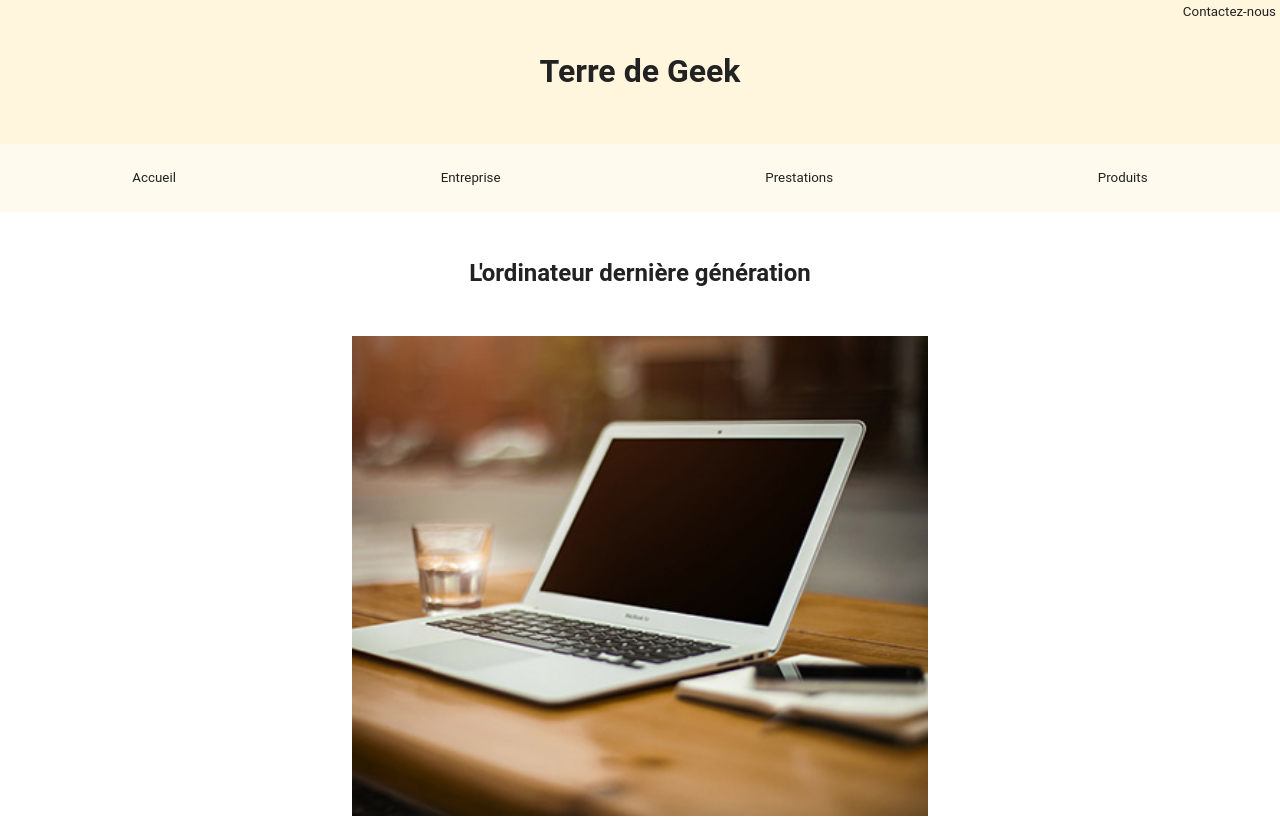
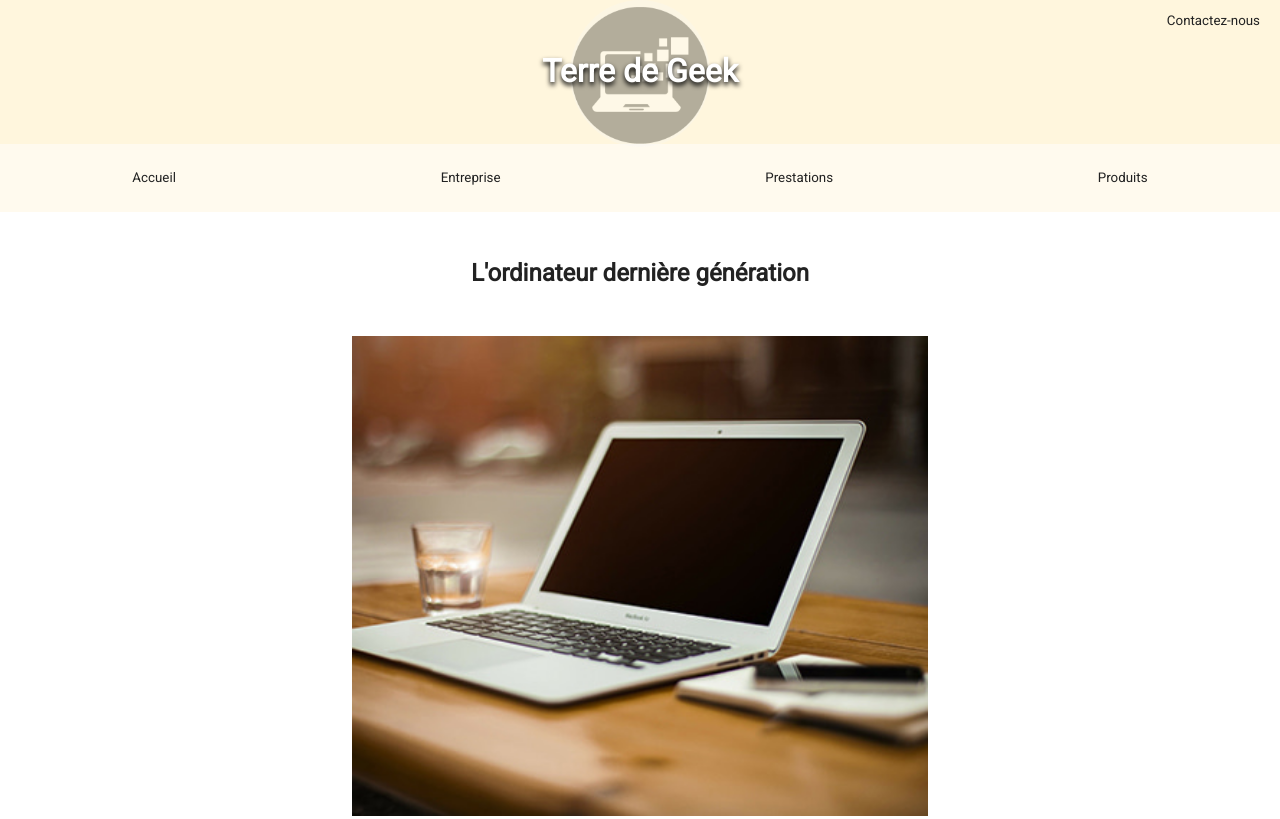
Before and after one commit to HugoDev12/terre_de_geek, a website built with Parcel: page laptop.html in a window 1280 px wide. Shown: the top 819 px of the page. Built offline with nearby package versions, Linux system fonts and the light colour scheme.

Commit message:
final version of terre de geek

```diff
--- a/css/company.css
+++ b/css/company.css
@@ -15,6 +15,10 @@
 iframe {
     width: 100%;
     height: 350px;
+}
+
+img {
+    width: 100%;
 }
 
 a {
@@ -64,6 +68,29 @@ header aside {
     top: 0.3em;
     right: 0.3em;
 }
+
+
+header div figure {
+    width: 140px;
+    position: absolute;
+    left: 90px;
+    right: 90px;
+    top: 0;
+    z-index: 0;
+}
+
+header div figure img {
+    border-radius: 100%;
+    opacity: 0.3;
+}
+
+header div h1 {
+    position: relative;
+    color: white;
+    text-shadow: 0 3px 5px black;
+    z-index: 1;
+}
+
 
 
 nav {
@@ -118,6 +145,11 @@ footer div {
 
 @media screen and (min-width: 720px) {
 
+    header aside {
+        right: 1.5em;
+        top: 1em;
+    }
+
     main div {
         display: flex;
         flex-direction: column;
--- a/css/contact.css
+++ b/css/contact.css
@@ -8,6 +8,10 @@
     font-family: 'Roboto', sans-serif;
 }
 
+
+img {
+    width: 100%;
+}
 
 
 a {
@@ -35,6 +39,28 @@ ul {
 
 
 /* ##################################################    Header    ################################################################## */
+
+
+header div figure {
+    width: 140px;
+    position: absolute;
+    left: 90px;
+    right: 90px;
+    top: 0;
+    z-index: 0;
+}
+
+header div figure img {
+    border-radius: 100%;
+    opacity: 0.3;
+}
+
+header div h1 {
+    position: relative;
+    color: white;
+    text-shadow: 0 3px 5px black;
+    z-index: 1;
+}
 
 header aside {
     font-size: smaller;
@@ -146,6 +172,12 @@ footer div {
 
 
 @media screen and (min-width: 720px) {
+
+    header aside {
+        right: 1.5em;
+        top: 1em;
+    }
+
     footer {
         padding: 0.5em 0;
     }
--- a/css/prestations.css
+++ b/css/prestations.css
@@ -50,6 +50,31 @@ ul li {
 
 /* ###########################################################     Header     ############################################################ */
 
+
+header div figure {
+    width: 140px;
+    position: absolute;
+    left: 90px;
+    right: 90px;
+    top: 0;
+    z-index: 0;
+}
+
+header div figure img {
+    border-radius: 100%;
+    opacity: 0.3;
+}
+
+header div h1 {
+    position: relative;
+    color: white;
+    text-shadow: 0 3px 5px black;
+    z-index: 1;
+}
+
+
+
+
 header aside {
     font-size: smaller;
     position: absolute;
@@ -95,7 +120,7 @@ table {
 
 table, th, td{
     text-align: center;
-    border: 2px ridge rgb(255, 0, 0, 0.3);
+    border: 2px ridge rgb(255, 152, 152, 0.3);
     border-collapse: collapse;
 }
 
@@ -123,6 +148,15 @@ footer div {
 
 /* ###################################################     Media Queries    ################################################### */
 
+@media screen and (min-width: 724px) {
+
+    header aside {
+        right: 1.5em;
+        top: 1em;
+    }
+
+}
+
 @media screen and (min-width: 1024px) {
 
    main div {
--- a/css/products.css
+++ b/css/products.css
@@ -57,6 +57,29 @@ ul li {
 
 /* #####################################################      Body       ############################################################ */
 
+
+header div figure {
+    width: 140px;
+    position: absolute;
+    left: 90px;
+    right: 90px;
+    top: 0;
+    z-index: 0;
+}
+
+header div figure img {
+    border-radius: 100%;
+    opacity: 0.3;
+}
+
+header div h1 {
+    position: relative;
+    color: white;
+    text-shadow: 0 3px 5px black;
+    z-index: 1;
+}
+
+
 header aside {
     font-size: smaller;
     position: absolute;
@@ -106,6 +129,11 @@ footer div {
 
 @media screen and (min-width: 720px) {
 
+    header aside {
+        right: 1.5em;
+        top: 1em;
+    }
+
     main section h2 {
         margin: 2em 0;
         font-size: x-large;
@@ -135,7 +163,7 @@ footer div {
         width: 45%;
     }
 
-    figure {
+    main figure {
         width: 45%;
         height: 60vh;
     }
--- a/css/style.css
+++ b/css/style.css
@@ -41,25 +41,6 @@ h3 {
 }
 
 
-header div figure {
-    width: 120px;
-    position: absolute;
-    left: 100px;
-    right: 100px;
-    top: 15px;
-    z-index: 0;
-}
-
-header div figure img {
-    border-radius: 100%;
-    opacity: 0.5;
-}
-
-header div h1 {
-    position: relative;
-    color: white;
-    z-index: 1;
-}
 
 /* ################################################     Classes and IDs     ################################################ */
 
@@ -109,6 +90,27 @@ header div h1 {
 /* ################################################     Header      ###################################################### */
 
 
+header div figure {
+    width: 140px;
+    position: absolute;
+    left: 90px;
+    right: 90px;
+    top: 0;
+    z-index: 0;
+}
+
+header div figure img {
+    border-radius: 100%;
+    opacity: 0.3;
+}
+
+header div h1 {
+    position: relative;
+    color: white;
+    text-shadow: 0 3px 5px black;
+    z-index: 1;
+}
+
 header aside {
     font-size: smaller;
     position: absolute;
@@ -154,6 +156,12 @@ footer div {
 
 
 @media screen and (min-width: 720px){
+
+    header aside {
+        right: 1.5em;
+        top: 1em;
+    }
+
 
     main figure {
         height: 30vh;
--- a/laptop.html
+++ b/laptop.html
@@ -9,6 +9,9 @@
 
   <link rel="manifest" href="site.webmanifest">
   <link rel="shortcut icon" type="image/png" href="icon.png">
+  <link rel="preconnect" href="https://fonts.googleapis.com">
+  <link rel="preconnect" href="https://fonts.gstatic.com" crossorigin>
+  <link href="https://fonts.googleapis.com/css2?family=Roboto&display=swap" rel="stylesheet">
   <link rel="stylesheet" href="css/all.min.css">
   <link rel="stylesheet" href="css/normalize.css">
   <link rel="stylesheet" href="css/main.css">
@@ -23,10 +26,15 @@
 
 <body>
 <header id="Header">
+    <div>
+    <figure>
+        <img src="icon.png" alt="icône de Terre de Geek">
+    </figure>
     <h1>Terre de Geek</h1>
     <aside>
       <a href="contact.html">Contactez-nous</a>
     </aside>
+    </div>
 </header>
 
 
```
Also changed, not shown: company.html (+8 -0 lines), contact.html (+6 -11 lines), prestations.html (+5 -0 lines).
